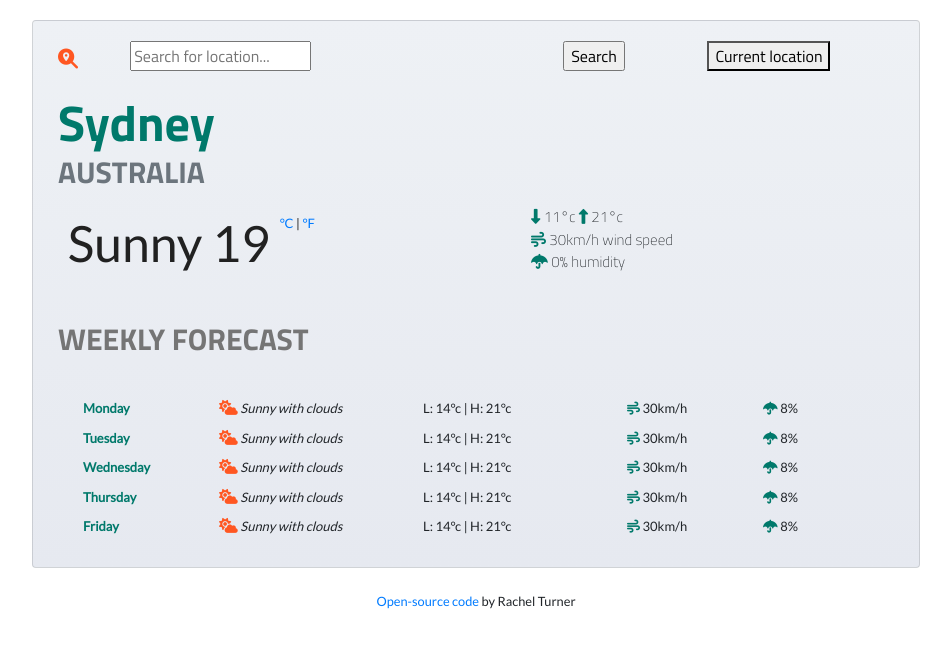
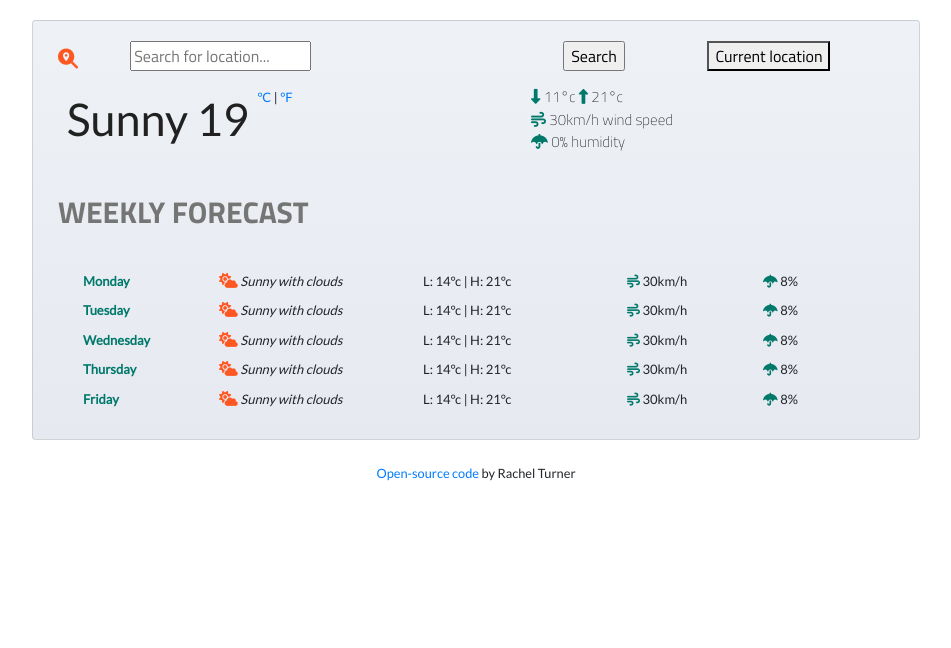
Before and after one commit to Rt-code-alt/Rachels-Weather-App, a plain HTML site: page index.html in a window 1280 px wide. Shown: the whole page, without its empty margins (164-1115 px from the left). Drawn offline with nearby package versions, Linux system fonts and the light colour scheme.

Commit message:
attempt to fix font sizing of the today-description

```diff
--- a/index.html
+++ b/index.html
@@ -48,8 +48,8 @@
             </div>
           </form>
 
-          <h2 id="city-name">Sydney</h2>
-          <h4 class="card-subtitle mb-2 text-muted" id="country">AUSTRALIA</h4>
+          <h2 id="city-name"></h2>
+          <h4 class="card-subtitle mb-2 text-muted" id="country"></h4>
           <p class="time-and-date" id="time-and-date"></p>
           <div class="row">
             <div class="col-6">
--- a/src/styles.css
+++ b/src/styles.css
@@ -39,14 +39,9 @@ h4 {
 }
 .weather-today {
   font-family: "Lato", sans-serif;
-  font-size: 50px;
+  font-size: 45px;
   font-weight: 300;
   color: #212121;
-}
-.fa-sun {
-  color: #f7e031;
-}
-#description {
   text-transform: capitalize;
 }
 
```
